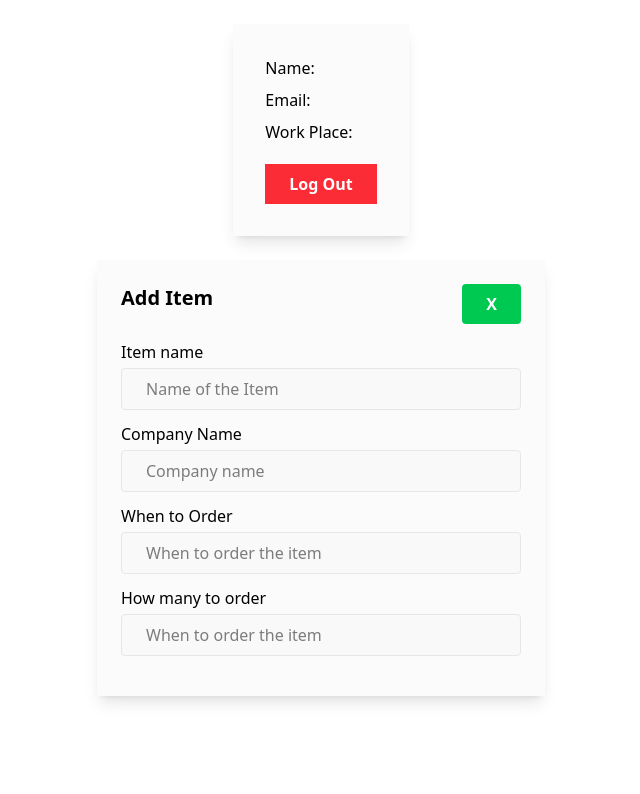
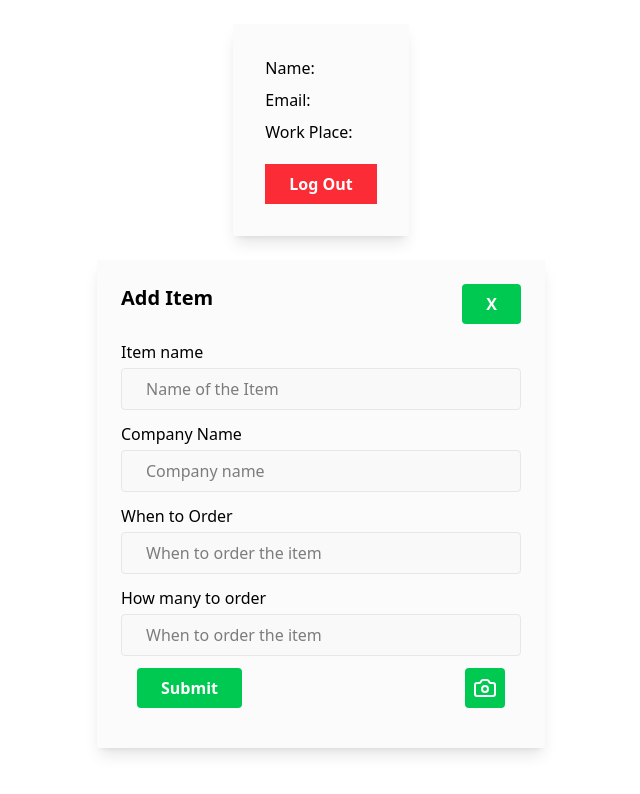
Before and after one commit to Albatraoz12/workapp, a Next.js app: page /dashboard in a window 1280 px wide. Both pictures are taken after a click on the button "Add Item". Shown: the top 794 px of the page, without its empty margins (319-959 px from the left). Built offline with nearby package versions, Linux system fonts and the light colour scheme; no server answers.

Commit message:
add submit button and a camera icon for later use

```diff
--- a/app/components/AddItem.tsx
+++ b/app/components/AddItem.tsx
@@ -1,4 +1,6 @@
 "use client";
+
+import { Camera } from "lucide-react";
 
 interface AddItemProps {
   setOpen: React.Dispatch<React.SetStateAction<boolean>>;
@@ -11,7 +13,7 @@ const AddItem: React.FC<AddItemProps> = ({ setOpen }) => {
         <h1 className="text-xl font-bold">Add Item</h1>
         <button
           onClick={() => setOpen(false)}
-          className="bg-green-500 font-bold text-white px-6 py-2 rounded hover:bg-green-600"
+          className="bg-green-500 font-bold text-white px-6 py-2 rounded hover:bg-green-600 cursor-pointer"
         >
           X
         </button>
@@ -68,6 +70,18 @@ const AddItem: React.FC<AddItemProps> = ({ setOpen }) => {
             className="p-2 border border-gray-300 rounded"
           />
         </div>
+        <div className="flex justify-between items-center w-full">
+          <button
+            className="bg-green-500 font-bold text-white px-6 py-2 rounded hover:bg-green-600 cursor-pointer"
+            type="button"
+          >
+            Submit
+          </button>
+          <Camera
+            color="white"
+            className="w-auto h-auto bg-green-500 text-white p-2 rounded hover:bg-green-600 cursor-pointer"
+          />
+        </div>
       </form>
     </div>
   );
```
